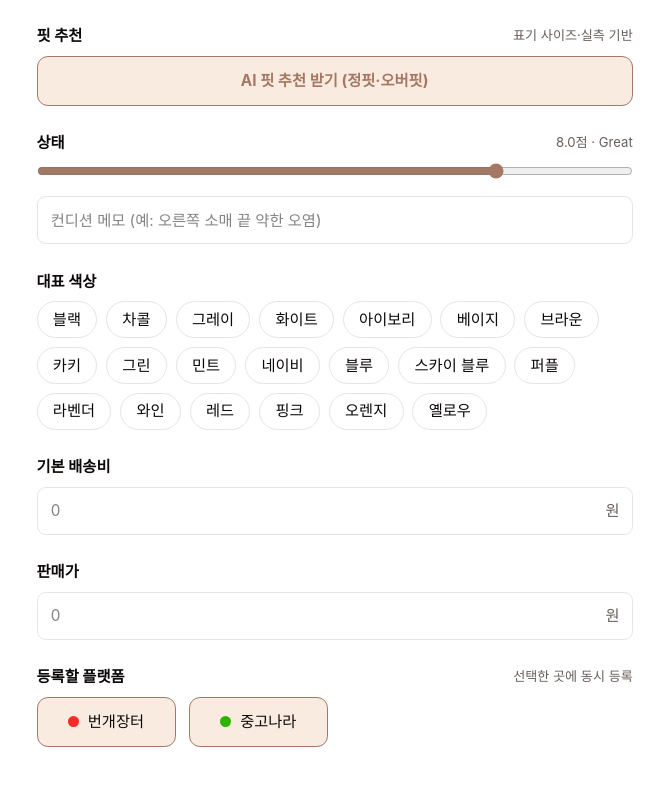
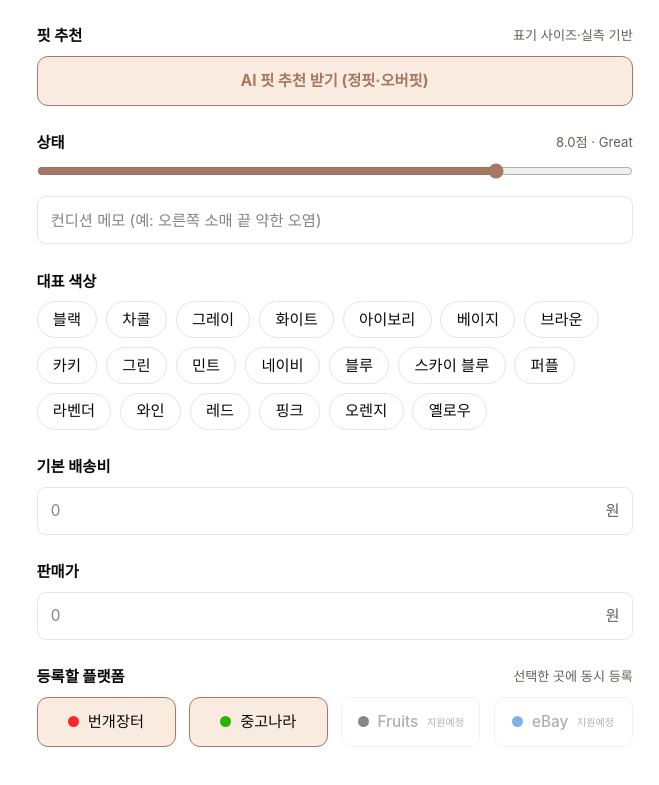
Before and after one commit to aeongiing/Primero, a Next.js app in the folder frontend/: page /upload in a window 1280 px wide. Shown: the part 1082-1867 px from the top of the page, without its empty margins (621-1280 px from the left). Built offline with nearby package versions, Linux system fonts and the light colour scheme; no server answers; a web font is replaced by a local one.

Commit message:
feat(upload): fruits·eBay 지원예정 플랫폼 비활성 표시
Co-Authored-By: Claude Sonnet 4.6 <noreply@anthropic.com>

```diff
--- a/frontend/src/app/upload/page.tsx
+++ b/frontend/src/app/upload/page.tsx
@@ -652,6 +652,16 @@ export default function UploadPage() {
                   </button>
                 );
               })}
+              {(["fruits", "ebay"] as const).map((p) => (
+                <div
+                  key={p}
+                  className="flex items-center justify-center gap-2 rounded-lg border border-border px-3 py-3 text-sm font-medium text-muted-foreground opacity-50 cursor-not-allowed"
+                >
+                  <span className="size-2.5 rounded-full" style={{ background: PLATFORMS[p].color }} aria-hidden />
+                  {PLATFORMS[p].label}
+                  <span className="text-[10px]">지원예정</span>
+                </div>
+              ))}
             </div>
           </Field>
         </div>
```
